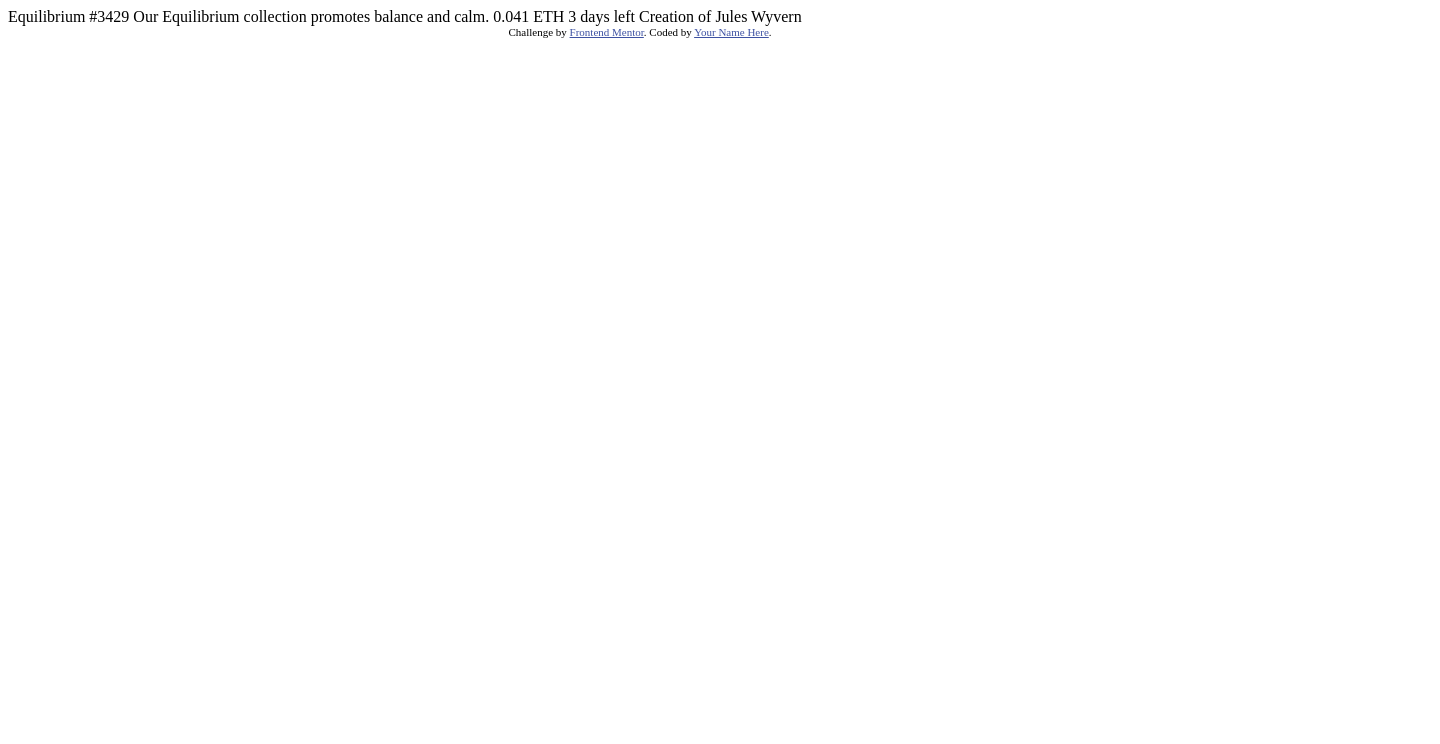
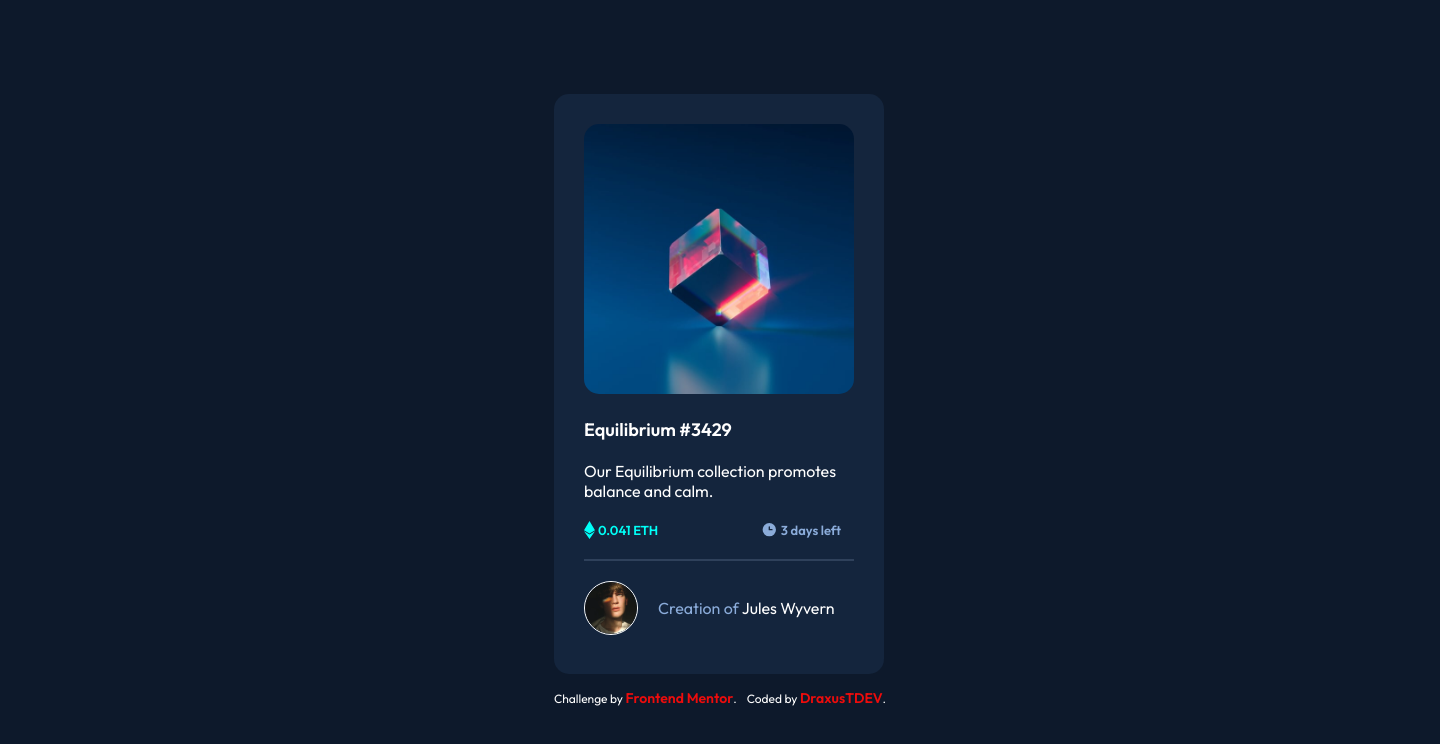
Before and after one commit to DraxusTDEV/front-end-mentor-proyects, a plain HTML site: page nft-preview-card-component-main/index.html in a window 1280 px wide. Shown: the whole page, 1440 px wide, since content can reach past the window. Drawn offline with Linux system fonts and the light colour scheme.

Commit message:
mobile first finished

```diff
--- a/nft-preview-card-component-main/index.html
+++ b/nft-preview-card-component-main/index.html
@@ -5,29 +5,39 @@
   <meta name="viewport" content="width=device-width, initial-scale=1.0"> <!-- displays site properly based on user's device -->
 
   <link rel="icon" type="image/png" sizes="32x32" href="./images/favicon-32x32.png">
+  <link rel="stylesheet" href="./styles.css">
 
   <title>Frontend Mentor | NFT preview card component</title>
 
-  <!-- Feel free to remove these styles or customise in your own stylesheet 👍 -->
-  <style>
-    .attribution { font-size: 11px; text-align: center; }
-    .attribution a { color: hsl(228, 45%, 44%); }
-  </style>
+
 </head>
 <body>
+  <main>
+    <div class="container">
+      <img src="./images/image-equilibrium.jpg" alt="">
+      <h1>Equilibrium #3429</h1>
+      <p>Our Equilibrium collection promotes balance and calm.</p>
+      <div class="price">
+        <div class="icon">
+          <svg width="11" height="18" xmlns="http://www.w3.org/2000/svg"><path d="M11 10.216 5.5 18 0 10.216l5.5 3.263 5.5-3.262ZM5.5 0l5.496 9.169L5.5 12.43 0 9.17 5.5 0Z" fill="#00FFF8"/></svg>
+          <h2 class="eth">0.041 ETH</h2>
+        </div>
+        <div class="clock">
+          <svg width="17" height="17" xmlns="http://www.w3.org/2000/svg"><path d="M8.305 2.007a6.667 6.667 0 1 0 0 13.334 6.667 6.667 0 0 0 0-13.334Zm2.667 7.334H8.305a.667.667 0 0 1-.667-.667V6.007a.667.667 0 0 1 1.334 0v2h2a.667.667 0 0 1 0 1.334Z" fill="#8BACD9"/></svg>
+          <h2 class="left">3 days left</h2>
+        </div>
+      </div>
+      <hr>
+      <div class="creation">
+        <img class="photo"src="./images/image-avatar.png" alt="">
+        <p> <span>Creation of </span>Jules Wyvern </p>
+      </div>
+    </div>
+    <div class="attribution">
+      Challenge by <a href="https://www.frontendmentor.io?ref=challenge" target="_blank">Frontend Mentor</a>.
+      &nbsp &nbspCoded by <a href="https://www.frontendmentor.io/profile/DraxusTDEV">DraxusTDEV</a>.
+    </div>
+  </main>
 
-  Equilibrium #3429
-
-  Our Equilibrium collection promotes balance and calm.
-
-  0.041 ETH
-  3 days left
-
-  Creation of Jules Wyvern
-
-  <div class="attribution">
-    Challenge by <a href="https://www.frontendmentor.io?ref=challenge" target="_blank">Frontend Mentor</a>.
-    Coded by <a href="#">Your Name Here</a>.
-  </div>
 </body>
 </html>
--- /dev/null
+++ b/nft-preview-card-component-main/styles.css
@@ -0,0 +1,192 @@
+/*
+# Front-end Style Guide
+
+## Layout
+
+The designs were created to the following widths:
+
+- Mobile: 375px
+- Desktop: 1440px
+
+## Colors
+
+### Primary
+
+- Soft blue: hsl(215, 51%, 70%)
+- Cyan: hsl(178, 100%, 50%)
+
+### Neutral
+
+- Very dark blue (main BG): hsl(217, 54%, 11%)
+- Very dark blue (card BG): hsl(216, 50%, 16%)
+- Very dark blue (line): hsl(215, 32%, 27%)
+- White: hsl(0, 0%, 100%)
+
+## Typography
+
+### Body Copy
+
+- Font size (paragraph): 18px
+
+### Font
+
+- Family: [Outfit](https://fonts.google.com/specimen/Outfit)
+- Weights: 300, 400, 600
+*/
+@import url('https://fonts.googleapis.com/css2?family=Fraunces:opsz,wght@9..144,700&family=Outfit:wght@300;400;600&family=Overpass:wght@400;700&display=swap');
+
+
+:root {
+    /* Primary */
+    --Soft-blue: hsl(215, 51%, 70%);
+    --Cyan: hsl(178, 100%, 50%);
+
+    /* Neutral */
+
+    --Very-dark-blue-mainBG: hsl(217, 54%, 11%);
+    --Very-dark-blue-cardBG: hsl(216, 50%, 16%);
+    --Very-dark-blue-line: hsl(215, 32%, 27%);
+    --White: hsl(0, 0%, 100%);
+    --red: hsl(0, 90%, 49%);
+}
+
+* {
+    margin: 0;
+    padding: 0;
+    box-sizing: border-box;
+}
+
+h1, h2, p{
+    color: var(--White)
+}
+
+h1 {
+    font-size: 18px;
+    font-weight: 600;
+    margin-bottom: 20px;
+}
+
+h2 {
+    font-size: 13px;
+}
+
+p {
+    margin-bottom: 20px;
+}
+
+img {
+    max-width: 100%;
+    margin-bottom: 20px;
+    border-radius: 15px;
+}
+
+svg {
+    margin-right: 3px;
+}
+
+span {
+    color: var(--Soft-blue)
+}
+
+body {
+    font-family: 'Outfit', sans-serif;
+    background: var(--Very-dark-blue-mainBG);
+    width: 1440px;
+    height: 100vh;
+    margin: 0 auto;
+    display: flex;
+    justify-content: center;
+    align-items: center;
+}
+
+.container {
+    width: 330px;
+    height: 580px;
+    background: var(--Very-dark-blue-cardBG);
+    padding: 30px;
+    border-radius: 15px;
+    margin-bottom: 15px;
+}
+
+.price {
+    display: grid;
+    grid-template-columns: repeat(2, 1fr);
+    margin-right: 13px;
+}
+
+.icon {
+    display: flex;
+    align-items: center;
+    justify-content: left;
+}
+
+.eth {
+    color: var(--Cyan);
+}
+
+.clock {
+    display: flex;
+    align-items: center;
+    justify-content: end;
+}
+
+.left {
+    color: var(--Soft-blue);
+}
+
+hr {
+    margin: 20px 0;
+    background-color: var(--Very-dark-blue-line);
+    height: 2px;
+    border: none;
+}
+
+.creation {
+    display: flex;
+    justify-content: start;
+    align-items: center;
+}
+
+.photo {
+    width: 20%;
+    margin-right: 20px;
+    border: 1px solid var(--White);
+    border-radius: 50%;
+}
+
+.attribution {
+    color: var(--White);
+    font-size: 12px;
+}
+
+.attribution a{
+    color: var(--red);
+    font-size: 14px;
+    font-weight: 600;
+    text-decoration: none;
+}
+
+@media (max-width: 375px) {
+    body {
+        width: 100%;
+    }
+
+    .container {
+        width: 90%;
+        margin: 0 auto;
+    }
+    .attribution {
+        width: 90%;
+        font-size:10px;
+        display: flex;
+        justify-content: center;
+        margin-top: 15px;
+        margin-left: 19px;
+    }
+
+    .attribution a{
+        text-align: center;
+        font-size: 12px;
+        font-weight: 400;
+    }
+}
```
Also changed, not shown: 1 other file.
